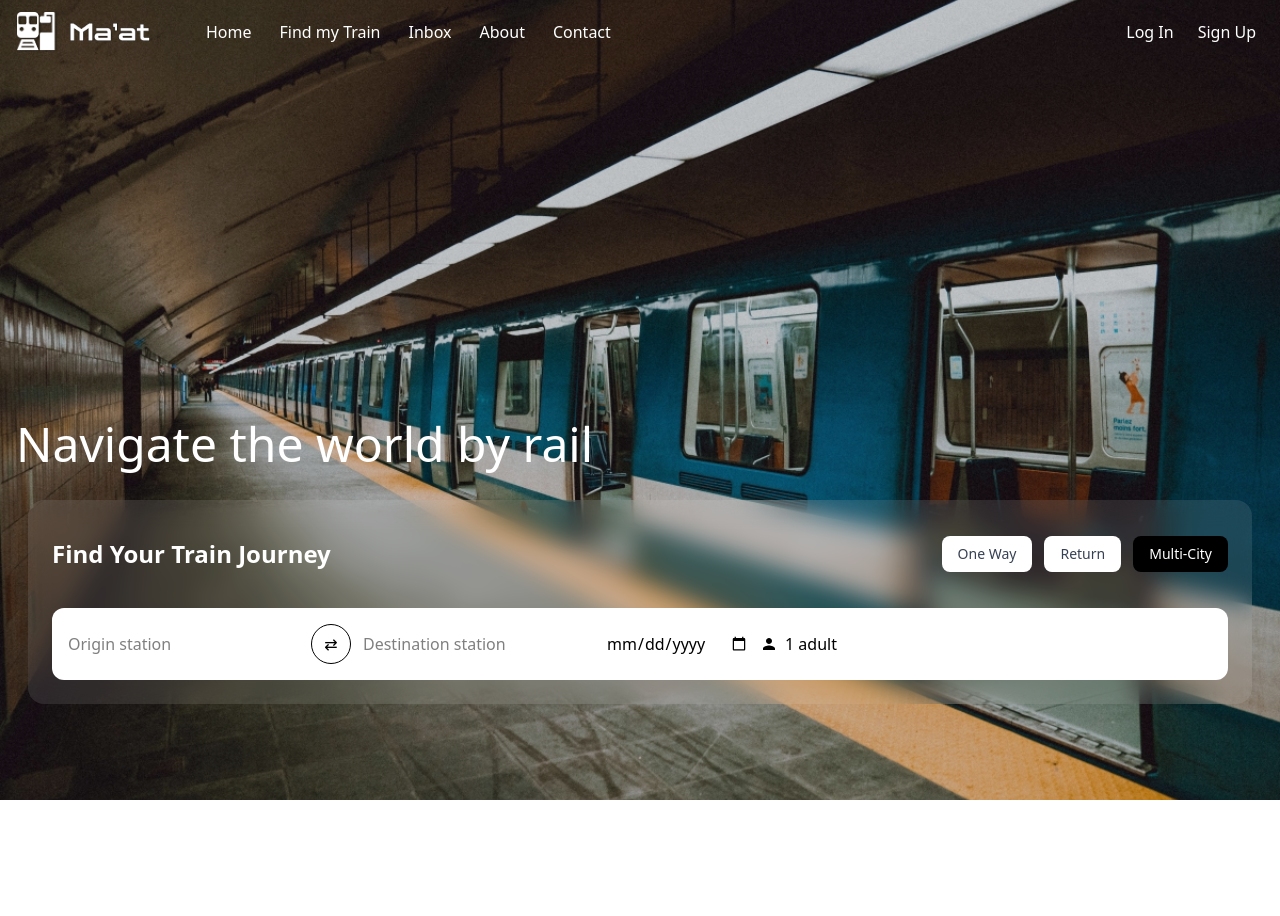
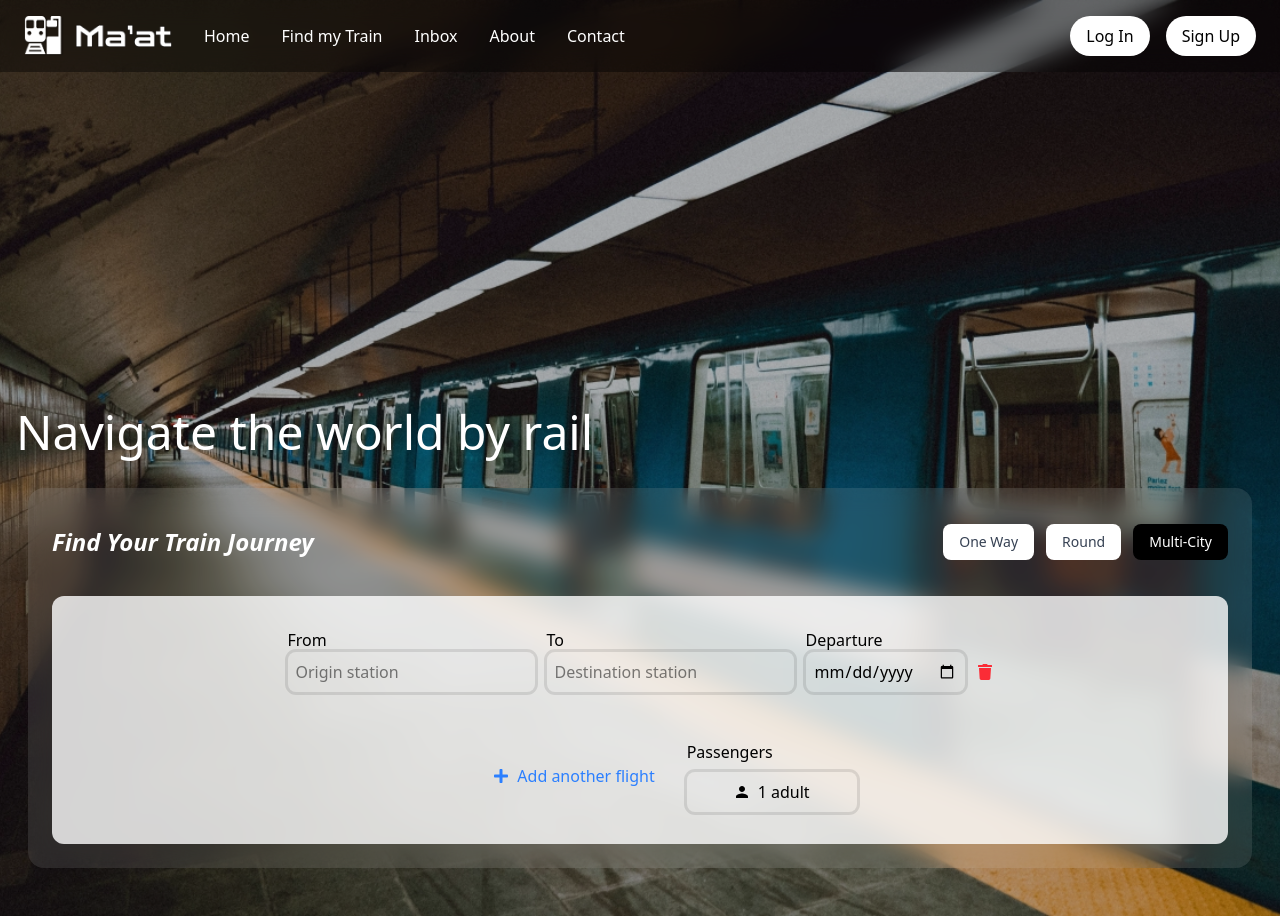
Before and after one commit to Malak-Sabry-104/Ma-at, a React (Vite) app: page / in a window 1280 px wide. Both pictures are taken after a click on the button "Multi-City". Before the commit the page ends 800 px from the top, so only its background shows below. Built offline with nearby package versions, Linux system fonts and the light colour scheme.

Commit message:
Improve the Hero section design, specifically the multi-city travel booking part, fix some bugs, and make some adjustments to the navigation bar.

```diff
--- a/src/Components/Hero.tsx
+++ b/src/Components/Hero.tsx
@@ -1,7 +1,14 @@
 import { useState } from "react";
 import { IoMdPerson } from "react-icons/io";
+import { FaExchangeAlt, FaPlus, FaTrash } from "react-icons/fa";
 
 type TripType = "oneway" | "round" | "multicity";
+
+interface Leg {
+  from: string;
+  to: string;
+  departureDate: string;
+}
 
 const Hero = () => {
   const [tripType, setTripType] = useState<TripType>("oneway");
@@ -11,39 +18,57 @@ const Hero = () => {
   const [departureDate, setDepartureDate] = useState("");
   const [returnDate, setReturnDate] = useState("");
 
+  const [multiLegs, setMultiLegs] = useState<Leg[]>([
+    { from: "", to: "", departureDate: "" },
+  ]);
+
   const [showPassengers, setShowPassengers] = useState(false);
   const [adults, setAdults] = useState(1);
   const [infants, setInfants] = useState(0);
+  const [swapped, setSwapped] = useState(false);
 
   const swapStations = () => {
     setFrom(to);
     setTo(from);
+    setSwapped(!swapped);
   };
 
   const buttonStyle = (type: TripType) =>
-    `px-4 py-2 rounded-lg my-3 text-sm font-medium transition-all ${
+    `px-4 py-2 rounded-lg my-3 text-sm cursor-pointer font-medium transition-all ${
       tripType === type
         ? "bg-black text-white"
         : "bg-white text-gray-700 hover:bg-gray-100"
     }`;
 
+  // Multi-city handlers
+  const updateLeg = (index: number, field: keyof Leg, value: string) => {
+    const newLegs = [...multiLegs];
+    newLegs[index][field] = value;
+    setMultiLegs(newLegs);
+  };
+
+  const addLeg = () => {
+    setMultiLegs([...multiLegs, { from: "", to: "", departureDate: "" }]);
+  };
+
+  const removeLeg = (index: number) => {
+    if (multiLegs.length === 1) return; // always keep at least one leg
+    setMultiLegs(multiLegs.filter((_, i) => i !== index));
+  };
+
   return (
-    <section
-      id="hero"
-      className="h-screen  "
-    >
-      <div className="bg-black/20 h-screen ">
-
-
-      <h1 className="pt-105 ms-4 text-white text-5xl mb-8">
+    <section id="hero" className="min-h-screen">
+      <div className="bg-black/30 min-h-screen py-12">
+        <h1 className="pt-90 ms-4 text-white text-5xl mb-8">
           Navigate the world by rail
         </h1>
 
         <div className="mx-7 bg-white/10 backdrop-blur-md rounded-2xl p-6">
           {/* Header */}
           <div className="flex justify-between items-center mb-6">
-          <h2 className="text-2xl text-white font-semibold">Find Your Train Journey</h2>
-
+            <h2 className="text-2xl text-white italic font-semibold">
+              Find Your Train Journey
+            </h2>
             <div className="flex gap-3">
               <button
                 onClick={() => setTripType("oneway")}
@@ -55,7 +80,7 @@ const Hero = () => {
                 onClick={() => setTripType("round")}
                 className={buttonStyle("round")}
               >
-              Return
+                Round
               </button>
               <button
                 onClick={() => setTripType("multicity")}
@@ -65,51 +90,90 @@ const Hero = () => {
               </button>
             </div>
           </div>
-
           {/* Booking Bar */}
-        <div className="flex items-center gap-3 bg-white rounded-xl p-4 relative">
+          <div className="flex flex-col gap-4 bg-white/80 rounded-xl p-4 relative">
+            {/* Oneway / Round logic */}
+            {(tripType === "oneway" || tripType === "round") && (
+              <div className="flex flex-wrap items-center gap-3">
+                <div className="input-wrapper flex flex-col">
+                  <label htmlFor="from" className="mb-2">
+                    From
+                  </label>
                   <input
-            className="input"
+                    id="from"
+                    name="from"
+                    className="input ring-3 ring-black/10 p-2 rounded-lg focus:outline-0"
                     placeholder="Origin station"
                     value={from}
                     onChange={(e) => setFrom(e.target.value)}
                   />
+                </div>
 
                 <button
                   onClick={swapStations}
-            className="w-10 h-10 rounded-full border flex items-center justify-center hover:bg-gray-100"
+                  className="w-10 h-10 rounded-full mt-7
+          ring-3 ring-black/10 cursor-pointer flex
+          items-center justify-center hover:bg-gray-100
+          transition-transform duration-300"
+                  style={{
+                    transform: swapped ? "rotate(180deg)" : "rotate(0deg)",
+                  }}
                 >
-            ⇄
+                  <FaExchangeAlt />
                 </button>
 
+                <div className="input-wrapper flex flex-col">
+                  <label htmlFor="to" className="mb-2">
+                    To
+                  </label>
                   <input
-            className="input"
+                    id="to"
+                    name="to"
+                    className="input ring-3 ring-black/10 p-2 rounded-lg focus:outline-0"
                     placeholder="Destination station"
                     value={to}
                     onChange={(e) => setTo(e.target.value)}
                   />
+                </div>
 
+                <div className="input-wrapper flex flex-col">
+                  <label htmlFor="departure" className="mb-2">
+                    Departure
+                  </label>
                   <input
-            className="input"
+                    className="input ring-3 ring-black/10 p-2 rounded-lg focus:outline-0"
                     type="date"
                     value={departureDate}
                     onChange={(e) => setDepartureDate(e.target.value)}
                   />
+                </div>
 
                 {tripType === "round" && (
+                  <div className="input-wrapper flex flex-col">
+                    <label htmlFor="return" className="mb-2">
+                      Return
+                    </label>
                     <input
-              className="input"
+                      id="return"
+                      name="return"
+                      className="input ring-3 ring-black/10 p-2 rounded-lg focus:outline-0"
                       type="date"
                       value={returnDate}
                       onChange={(e) => setReturnDate(e.target.value)}
                     />
+                  </div>
                 )}
 
-          {/* Passengers */}
-          <div className="relative">
+                {/* Passengers inline */}
+                <div className="relative flex flex-col">
+                  <label htmlFor="passengers" className="mb-2">
+                    Passengers
+                  </label>
                   <button
+                    id="passengers"
                     onClick={() => setShowPassengers(!showPassengers)}
-              className="input flex items-center gap-2"
+                    className="input rounded-lg ring-3
+                     ring-black/10 flex items-center gap-2 p-2 cursor-pointer"
                   >
                     <IoMdPerson />
                     {adults} adult{adults > 1 && "s"}
@@ -117,41 +181,173 @@ const Hero = () => {
                   </button>
 
                   {showPassengers && (
-              <div className="absolute right-0 top-14 bg-white rounded-xl shadow-lg w-64 p-4 z-20">
-                {/* Adults */}
-                <div className="flex justify-between items-center mb-3">
+                    <div className="absolute right-0  top-16
+                     bg-white rounded-xl shadow-lg w-64 p-4 z-20">
+                      <div className="flex  justify-between items-center mb-3">
                         <span>Adults</span>
                         <div className="flex gap-2 items-center">
                           <button
                             onClick={() => setAdults(Math.max(1, adults - 1))}
-                      className="counter-btn"
+                            className="counter-btn cursor-pointer"
                           >
                             −
                           </button>
                           <span>{adults}</span>
                           <button
                             onClick={() => setAdults(adults + 1)}
-                      className="counter-btn"
+                            className="counter-btn cursor-pointer"
                           >
                             +
                           </button>
                         </div>
                       </div>
 
-                {/* Infants */}
                       <div className="flex justify-between items-center">
                         <span>Infants</span>
                         <div className="flex gap-2 items-center">
                           <button
                             onClick={() => setInfants(Math.max(0, infants - 1))}
-                      className="counter-btn"
+                            className="counter-btn cursor-pointer"
                           >
                             −
                           </button>
                           <span>{infants}</span>
                           <button
                             onClick={() => setInfants(infants + 1)}
-                      className="counter-btn"
+                            className="counter-btn cursor-pointer"
+                          >
+                            +
+                          </button>
+                        </div>
+                      </div>
+                    </div>
+                  )}
+                </div>
+              </div>
+            )}
+
+            {/* Multi-city logic */}
+            {tripType === "multicity" && (
+              <div
+                className="flex w-[50%] items-center
+                mx-auto flex-col p-2 gap-4"
+              >
+                <div className=" p-2">
+                  {multiLegs.map((leg, index) => (
+                    <div key={index} className="flex mb-2 items-center gap-3">
+                      <div className="input-wrapper flex flex-col">
+                        <label>From</label>
+                        <input
+                          className="input ring-3 ring-black/10 p-2 rounded-lg focus:outline-0"
+                          placeholder="Origin station"
+                          value={leg.from}
+                          onChange={(e) =>
+                            updateLeg(index, "from", e.target.value)
+                          }
+                        />
+                      </div>
+
+                      <div className="input-wrapper flex flex-col">
+                        <label>To</label>
+                        <input
+                          className="input ring-3 ring-black/10 p-2 rounded-lg focus:outline-0"
+                          placeholder="Destination station"
+                          value={leg.to}
+                          onChange={(e) =>
+                            updateLeg(index, "to", e.target.value)
+                          }
+                        />
+                      </div>
+
+                      <div className="input-wrapper flex flex-col">
+                        <label>Departure</label>
+                        <input
+                          type="date"
+                          className="input ring-3 ring-black/10 p-2 rounded-lg focus:outline-0"
+                          value={leg.departureDate}
+                          onChange={(e) =>
+                            updateLeg(index, "departureDate", e.target.value)
+                          }
+                        />
+                      </div>
+
+                      <button
+                        onClick={() => removeLeg(index)}
+                        className="mt-6 text-red-500 hover:text-red-700"
+                      >
+                        <FaTrash />
+                      </button>
+                    </div>
+                  ))}
+                </div>
+
+                <div
+                  className="flex gap-8 py-2 items-center
+                 justify-between  px-12.5"
+                >
+                  <button
+                    onClick={addLeg}
+                    className="flex items-center gap-2 mt-2
+                     text-blue-500 hover:text-blue-700"
+                  >
+                    <FaPlus /> Add another flight
+                  </button>
+
+                  {/* Passengers for multi-city */}
+                  <div className="relative flex flex-col w-25 mt-2">
+                    <label htmlFor="passengers" className="mb-2">
+                      Passengers
+                    </label>
+                    <button
+                      id="passengers"
+                      onClick={() => setShowPassengers(!showPassengers)}
+                      className="w-42.5 flex justify-center input rounded-lg
+                      ring-3 ring-black/10 items-center gap-2 p-2 cursor-pointer"
+                    >
+                      <IoMdPerson />
+                      {adults} adult{adults > 1 && "s"}
+                      {infants > 0 && `, ${infants} infant`}
+                    </button>
+
+                    {showPassengers && (
+                      <div
+                        className="absolute right-0 top-14 bg-
+                     rounded-xl shadow-lg  w-64 p-4 z-20 bg-white mt-6"
+                      >
+                        <div className="flex justify-between items-center mb-3">
+                          <span>Adults</span>
+                          <div className="flex gap-2 items-center">
+                            <button
+                              onClick={() => setAdults(Math.max(1, adults - 1))}
+                              className="counter-btn cursor-pointer"
+                            >
+                              −
+                            </button>
+                            <span>{adults}</span>
+                            <button
+                              onClick={() => setAdults(adults + 1)}
+                              className="counter-btn cursor-pointer"
+                            >
+                              +
+                            </button>
+                          </div>
+                        </div>
+
+                        <div className="flex justify-between items-center">
+                          <span>Infants</span>
+                          <div className="flex gap-2 items-center">
+                            <button
+                              onClick={() =>
+                                setInfants(Math.max(0, infants - 1))
+                              }
+                              className="counter-btn cursor-pointer"
+                            >
+                              −
+                            </button>
+                            <span>{infants}</span>
+                            <button
+                              onClick={() => setInfants(infants + 1)}
+                              className="counter-btn cursor-pointer"
                             >
                               +
                             </button>
@@ -162,6 +358,9 @@ const Hero = () => {
                   </div>
                 </div>
               </div>
+            )}
+          </div>
+        </div>
       </div>
     </section>
   );
--- a/src/Components/NavBar.tsx
+++ b/src/Components/NavBar.tsx
@@ -1,19 +1,27 @@
 import textLogo from "/src/assets/logo-english.png";
 import imglogo from "../assets/train-station.png";
+
 const NavBar = () => {
   return (
-    <>
-      <nav className="fixed top-0 right-0 left-0 text-white
-       flex items-center justify-between">
-        <ul className="flex justify-start items-center  gap-7">
+    <nav
+      className=" py-4
+        fixed top-0 left-0 right-0 z-50
+        bg-black/40 backdrop-blur-md
+        text-white
+        flex items-center justify-between
+        px-6
+      "
+    >
+      {/* Left side */}
+      <ul className="flex items-center gap-8">
         <a
           href="/"
-            className="flex me-7 justify-start items-center
-             gap-3"
+          className="flex items-center gap-3 hover:opacity-90 transition"
         >
-            <img src={imglogo} className="w-10.5 ms-4 my-3" />
-            <img src={textLogo} className="w-20 my-3" />
+          <img src={imglogo} className="w-10 h-10" />
+          <img src={textLogo} className="w-24" />
         </a>
+
         <li>
           <a href="/">Home</a>
         </li>
@@ -30,12 +38,36 @@ const NavBar = () => {
           <a href="#">Contact</a>
         </li>
       </ul>
-        <div className="btns-group me-6 gap-6 flex ">
-          <a href="">Log In</a>
-          <a href="">Sign Up</a>
+
+      {/* Right side */}
+      <div className="flex items-center gap-4">
+        <a
+          href=""
+          className="
+      px-4 py-2 rounded-full
+      bg-white text-black
+      font-medium
+      hover:bg-gray-200
+      transition-colors
+    "
+        >
+          Log In
+        </a>
+
+        <a
+          href=""
+          className="
+      px-4 py-2 rounded-full
+      bg-white text-black
+      font-medium
+      hover:bg-gray-200
+      transition-colors
+    "
+        >
+          Sign Up
+        </a>
       </div>
     </nav>
-    </>
   );
 };
 
--- a/src/index.css
+++ b/src/index.css
@@ -12,7 +12,7 @@ body {
 
 #hero {
   background-image: url("./assets/hero_bg.jpg");
-  background-attachment: fixed ;
+  /* background-attachment: fixed ; */
   background-repeat: no-repeat;
   background-size: cover;
   background-position: center ;
```
Also changed, not shown: src/assets/train icon.png (added). Lines whose indentation alone changed are shown as unchanged.
